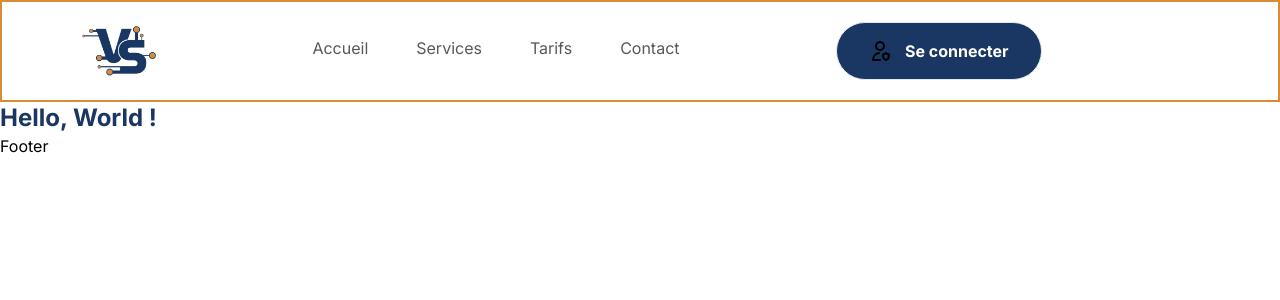
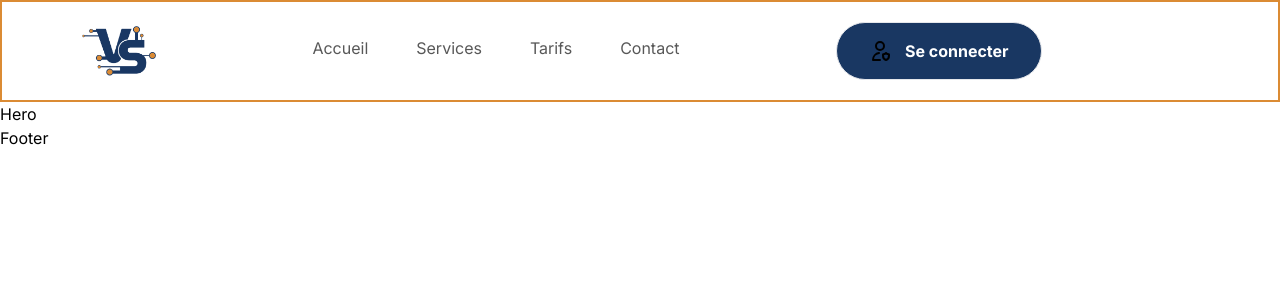
Before and after one commit to GanaF4ll/virtualsentinel, a Next.js app: page / in a window 1280 px wide. Shown: the top 300 px of the page. Built offline with nearby package versions, Linux system fonts and the light colour scheme.

Commit message:
Add Hero component to Home page

```diff
--- a/app/page.tsx
+++ b/app/page.tsx
@@ -1,5 +1,9 @@
+import Hero from "@/components/Hero";
+
 export default function Home() {
   return (
-    <h1 className="font-bold text-blue-primary text-2xl">Hello, World !</h1>
+    <>
+      <Hero />
+    </>
   );
 }
--- /dev/null
+++ b/components/Hero.tsx
@@ -0,0 +1,7 @@
+import React from "react";
+
+const Hero = () => {
+  return <div>Hero</div>;
+};
+
+export default Hero;
```
